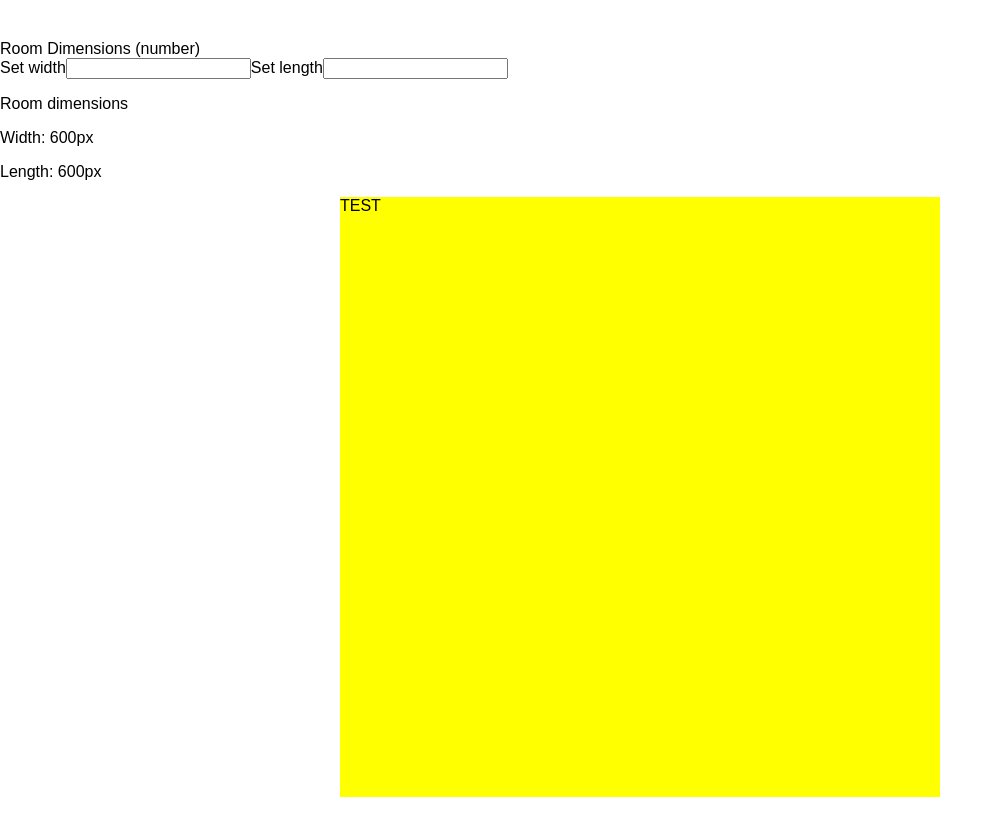
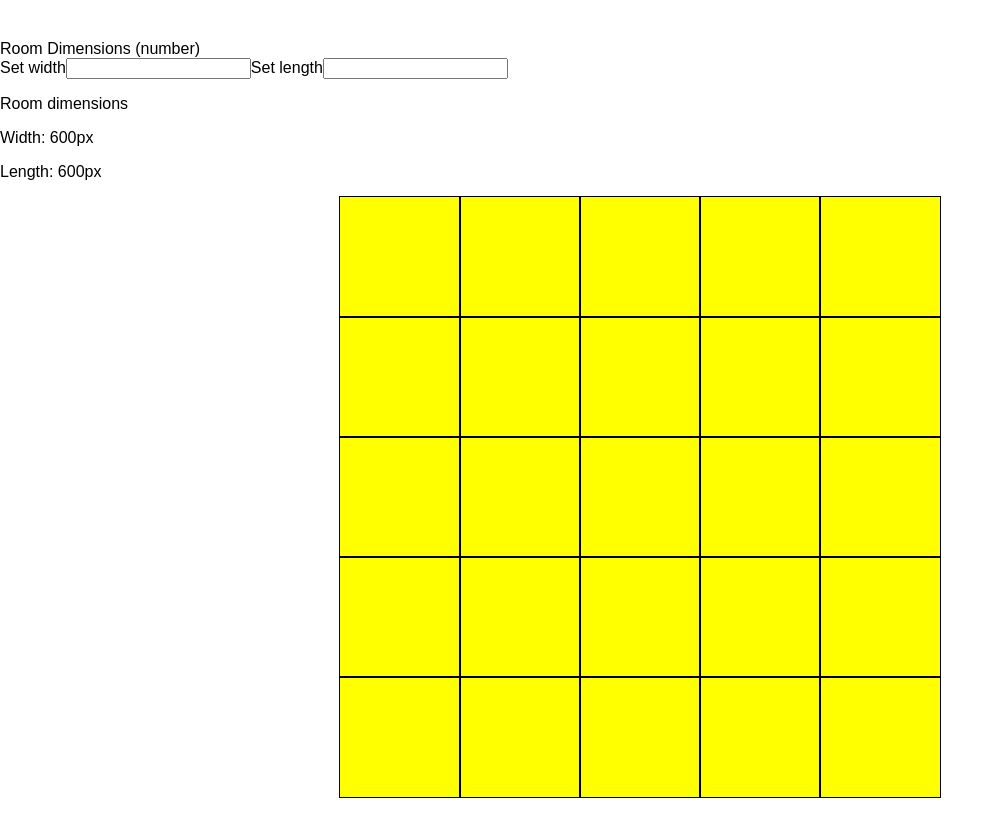
Before and after one commit to petia182/roomba-hoover, a React app: page / in a window 1280 px wide. Shown: the whole page, without its empty margins (0-1004 px from the left). Built offline with nearby package versions, Linux system fonts and the light colour scheme.

Commit message:
adding 25 repetable blocks with width and height based on the room dimensions

```diff
--- a/src/App.js
+++ b/src/App.js
@@ -1,39 +1,56 @@
 import React, { Component } from "react";
-import Block from './components/block';
+import Block from "./components/block";
 import "./App.scss";
 
 class App extends Component {
 	state = {
 		roomDimensions: {
 			width: 600,
-      height: 600,
+			height: 600
 		},
 		robotCoordinates: {
 			x: 0,
-      y: 0,
+			y: 0
 		},
 		dirtCoordinates: {
 			x: 0,
-      y: 0,
-    },
+			y: 0
 		}
+	};
 
-  setRoomWidthDimensions = (e) => {
+	setRoomWidthDimensions = e => {
 		this.setState({
 			roomDimensions: {
 				width: e.target.value,
 				height: this.state.roomDimensions.height
 			}
-    })
-  }
+		});
+	};
 
-  setRoomHeightDimensions = (e) => {
+	setRoomHeightDimensions = e => {
 		this.setState({
 			roomDimensions: {
 				height: e.target.value,
 				width: this.state.roomDimensions.width
 			}
-    })
+		});
+	};
+
+	renderBlock() {
+		let blocks = [];
+		for (let i = 0; i < 25; i++) {
+			blocks.push(
+				<div
+					style={{
+						width: this.state.roomDimensions.width / 5,
+						height: this.state.roomDimensions.height / 5
+					}}
+					key={i}
+					className="blocks"
+				/>
+			);
+		}
+		return blocks;
 	}
 
 	render() {
@@ -43,17 +60,31 @@ class App extends Component {
 					Room Dimensions (number)
 					<br />
 					<label htmlFor="room-width-dimensions">Set width</label>
-          <input onChange={this.setRoomWidthDimensions} id="room-width-dimensions" type="number"/>
+					<input
+						onChange={this.setRoomWidthDimensions}
+						id="room-width-dimensions"
+						type="number"
+					/>
 					<label htmlFor="room-height-dimensions">Set length</label>
-          <input onChange={this.setRoomHeightDimensions} id="room-height-dimensions" type="number"/>
+					<input
+						onChange={this.setRoomHeightDimensions}
+						id="room-height-dimensions"
+						type="number"
+					/>
 				</form>
 				<div>
 					<p>Room dimensions</p>
 					<p>Width: {this.state.roomDimensions.width}px</p>
 					<p>Length: {this.state.roomDimensions.height}px</p>
 				</div>
-				<div style={{ width: parseInt(this.state.roomDimensions.width), height: parseInt(this.state.roomDimensions.height)  }} className="coordinate-system">
-          <Block></Block>
+				<div
+					style={{
+						width: parseInt(this.state.roomDimensions.width, 0),
+						height: parseInt(this.state.roomDimensions.height, 0)
+					}}
+					className="coordinate-system"
+				>
+					{this.renderBlock()}
 				</div>
 			</div>
 		);
--- a/src/App.scss
+++ b/src/App.scss
@@ -14,6 +14,10 @@ $square-height: 60px;
   background-color: yellow;
   // max-width: calc(#{$square-width + 2} * 5);
 }
+
+.blocks {
+  outline: 1px solid black;
+}
 /**
 .square {
   height: $square-height;
```
Lines whose indentation alone changed are shown as unchanged.
